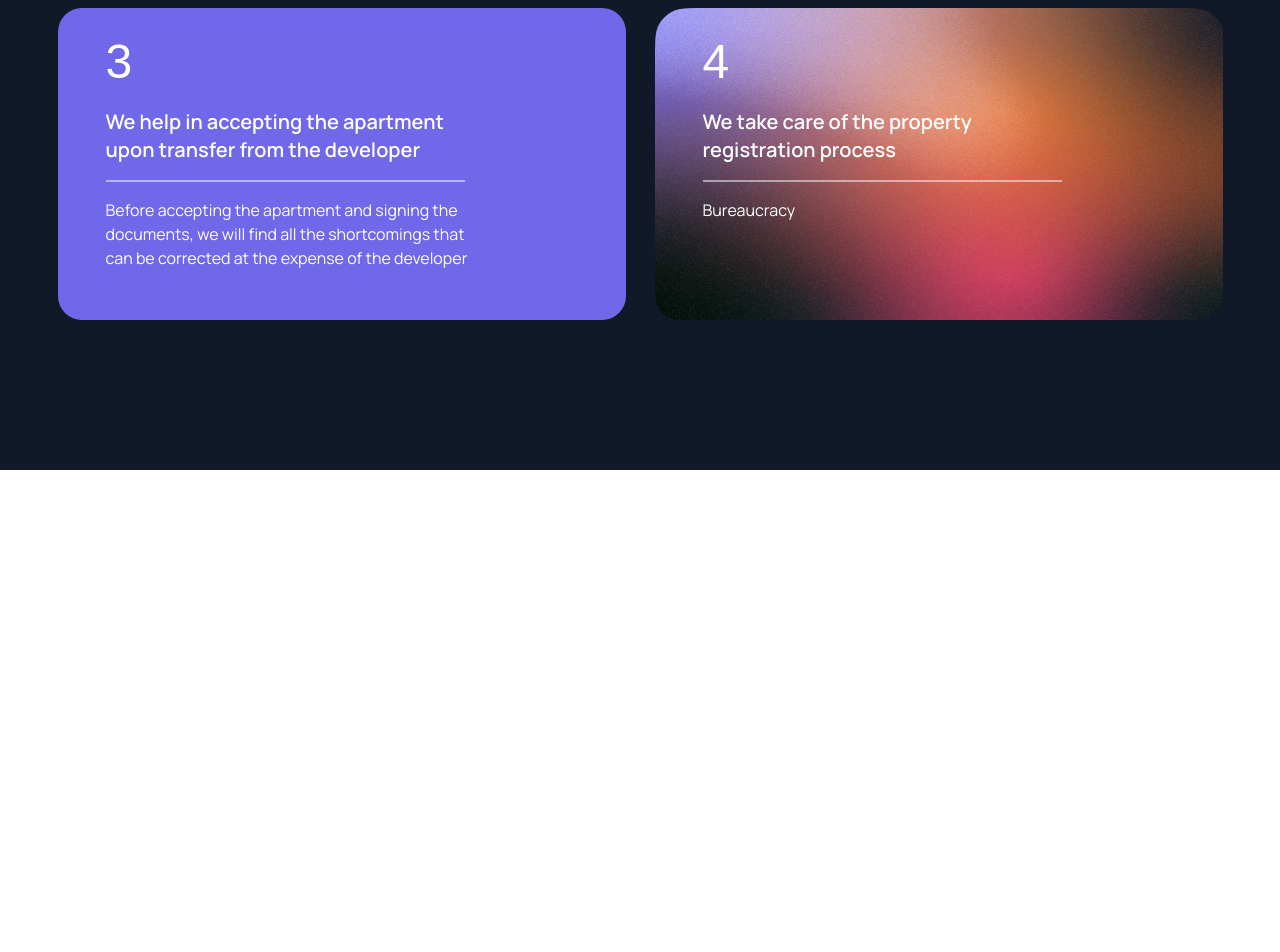
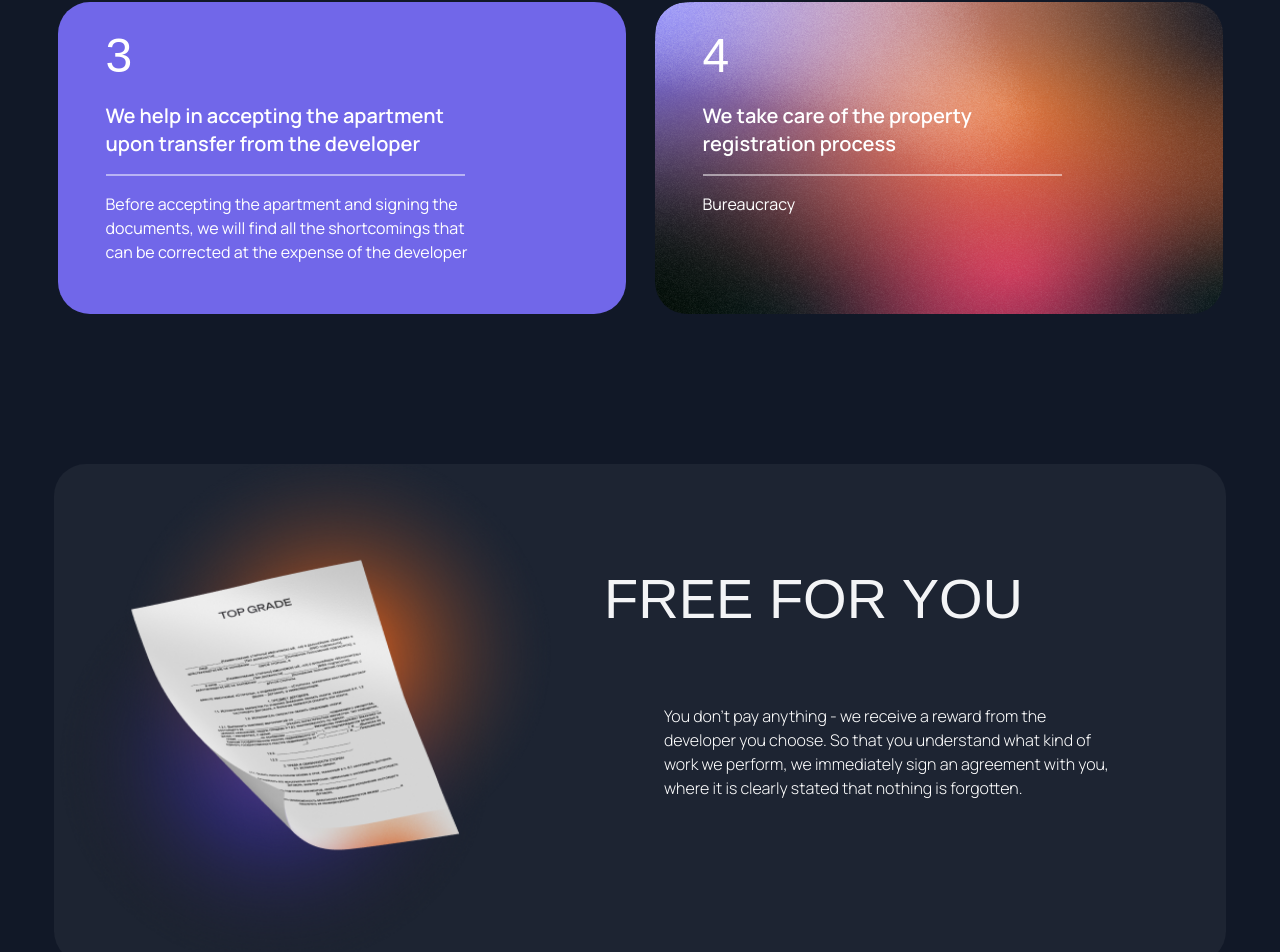
Before and after one commit to olhapanchyshyna/Top-Grade, a Next.js app: page / in a window 1280 px wide. Shown: the part 1355-2307 px from the top of the page. Before the commit the page ends 1825 px from the top, so only its background shows below. Built offline with nearby package versions, Linux system fonts and the light colour scheme; a web font is replaced by a local one.

Commit message:
add free block

```diff
--- a/src/components/FirstScreen.tsx
+++ b/src/components/FirstScreen.tsx
@@ -5,7 +5,7 @@ import Subtitle from './Subtitle'
 
 export default function FirstScreen() {
 	return (
-		<section className="bg-[url('/main-bg.png')] bg-no-repeat h-[750px] pt-[80px] pb-[62px] pl-[68px] flex flex-col">
+		<section className="bg-[url('/main-bg.png')] bg-no-repeat h-[744px] pt-[80px] pb-[62px] pl-[68px] flex flex-col">
 			<div className='max-w-[671px]'>
 				<Logo />
 				<div className='mt-[170px] flex flex-col items-center'>
--- /dev/null
+++ b/src/components/Free.tsx
@@ -0,0 +1,14 @@
+import Image from 'next/image'
+import H2 from './H2'
+
+export default function Free() {
+	return (
+		<div className=' flex bg-[#FFFFFF0D] w-[1172px] h-[499px] mt-[120px] m-auto rounded-[32px]'>
+			<Image src='/agreement.png' alt='agreement' width={550} height={390}/>
+			<div className='mt-[100px]'>
+				<H2 text='Free for you' />
+				<h3 className='text-white font-light max-w-[450px] mt-[70px] ml-[60px]'>{`You don't pay anything - we receive a reward from the developer you choose. So that you understand what kind of work we perform, we immediately sign an agreement with you, where it is clearly stated that nothing is forgotten.`}</h3>
+			</div>
+		</div>
+	)
+}
--- a/src/components/StepCards.tsx
+++ /dev/null
@@ -1,7 +0,0 @@
-import React from 'react'
-
-export default function StepCards() {
-	return (
-		<div>StepCards</div>
-	)
-}
--- a/src/components/Steps.tsx
+++ b/src/components/Steps.tsx
@@ -1,3 +1,4 @@
+import Free from './Free'
 import H2 from './H2'
 import StepsList from './StepsList'
 import Subtitle from './Subtitle'
@@ -8,6 +9,7 @@ export default function Steps() {
 			<H2 text='we take the whole routine' className='text-center' />
 			<Subtitle text='when buying real estate' className='text-center' />
 			<StepsList/>
+			<Free/>
 		</section>
 
 	)
--- a/src/components/StepsList.tsx
+++ b/src/components/StepsList.tsx
@@ -42,7 +42,7 @@ export default function StepsList() {
 				return (
 					<div
 						key={item.id}
-						className={`flex flex-col w-[568px] pt-[30px] pr-[140px] pb-[50px] pl-[48px] mb-[30px] rounded-3xl text-white ${item.bg}`}
+						className={`flex flex-col w-[568px] pt-[30px] pr-[140px] pb-[50px] pl-[48px] mb-[30px] rounded-[32px] text-white ${item.bg}`}
 					>
 						<div
 							className={cn(
@@ -51,7 +51,9 @@ export default function StepsList() {
 						>
 							{item.id}
 						</div>
-						<div className='text-xl font-semibold mb-[16px] max-w-[342px]'>{item.title}</div>
+						<div className='text-xl font-semibold mb-[16px] max-w-[342px]'>
+							{item.title}
+						</div>
 						<Image
 							src='/steps-card-line.svg'
 							width={359}
```
Also changed, not shown: public/agreement.png (added).
